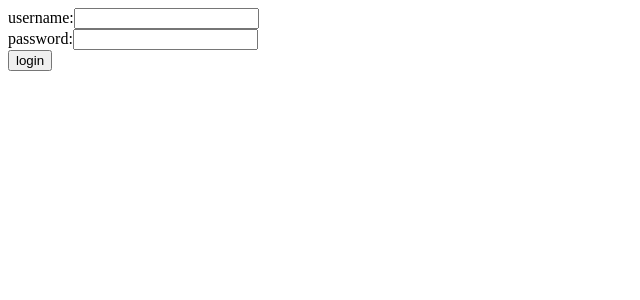
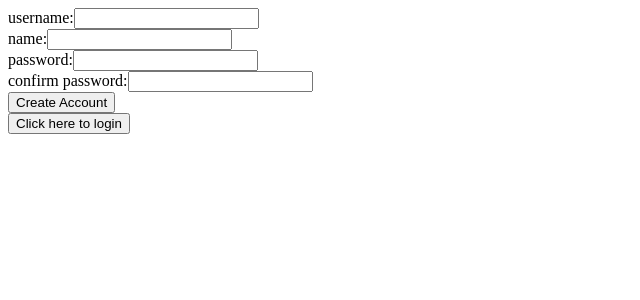
Before and after one commit to tomerzibman/social-frontend, a React (Vite) app: page / in a window 1280 px wide. Shown: the top 300 px of the page, without its empty margins (0-640 px from the left). Built offline with nearby package versions, Linux system fonts and the light colour scheme; no server answers.

Commit message:
added login and signup functionality

```diff
--- a/src/App.jsx
+++ b/src/App.jsx
@@ -5,7 +5,7 @@ import PostForm from "./components/PostForm";
 
 import postsService from "./services/posts";
 import loginService from "./services/login";
-import LoginPage from "./components/LoginPage";
+import LoginOrSignUp from "./components/LoginOrSignUp";
 
 function App() {
   const [posts, setPosts] = useState([]);
@@ -65,7 +65,7 @@ function App() {
 
   return (
     <>
-      {!loggedIn && <LoginPage handleLogin={handleLogin} />}
+      {!loggedIn && <LoginOrSignUp handleLogin={handleLogin} />}
       {loggedIn && (
         <>
           <PostForm createPost={createPost} />
--- /dev/null
+++ b/src/components/LoginOrSignUp.jsx
@@ -0,0 +1,36 @@
+import { useState } from "react";
+import LoginPage from "./LoginPage";
+import SignUpPage from "./SignUpPage";
+
+import userService from "../services/user";
+
+const LoginOrSignUp = ({ handleLogin }) => {
+  const [signedUp, setSignedUp] = useState(false);
+
+  const toggleForm = () => {
+    setSignedUp(!signedUp);
+  };
+
+  const handleSignUp = async (userObj) => {
+    try {
+      await userService.createUser(userObj);
+      toggleForm();
+    } catch (error) {
+      console.log(error);
+    }
+  };
+
+  const buttonLabel = signedUp
+    ? "Click here to create an account"
+    : "Click here to login";
+
+  return (
+    <div>
+      {!signedUp && <SignUpPage handleSignUp={handleSignUp} />}
+      {signedUp && <LoginPage handleLogin={handleLogin} />}
+      <button onClick={toggleForm}>{buttonLabel}</button>
+    </div>
+  );
+};
+
+export default LoginOrSignUp;
--- a/src/components/SignUpPage.jsx
+++ b/src/components/SignUpPage.jsx
@@ -1,19 +1,47 @@
 import { useState } from "react";
 
-const SignUpPage = () => {
+const SignUpPage = ({ handleSignUp }) => {
   const [username, setUsername] = useState("");
+  const [name, setName] = useState("");
   const [password, setPassword] = useState("");
   const [confirmPassword, setConfirmPassword] = useState("");
 
+  const doSignUp = async (event) => {
+    event.preventDefault();
+    const userData = {
+      username,
+      name,
+      password,
+      confirmPassword,
+    };
+    try {
+      await handleSignUp(userData);
+      setUsername("");
+      setName("");
+      setPassword("");
+      setConfirmPassword("");
+    } catch (error) {
+      console.log(error);
+    }
+  };
+
   return (
     <div>
-      <form>
+      <form onSubmit={doSignUp}>
         <div>
           username:
           <input
             type="text"
             value={username}
             onChange={({ target }) => setUsername(target.value)}
+          />
+        </div>
+        <div>
+          name:
+          <input
+            type="text"
+            value={name}
+            onChange={({ target }) => setName(target.value)}
           />
         </div>
         <div>
--- /dev/null
+++ b/src/services/user.js
@@ -0,0 +1,10 @@
+import axios from "axios";
+
+const baseUrl = "http://localhost:3000/api/users";
+
+const createUser = async (userObject) => {
+  const response = await axios.post(baseUrl, userObject);
+  return response.data;
+};
+
+export default { createUser };
```
